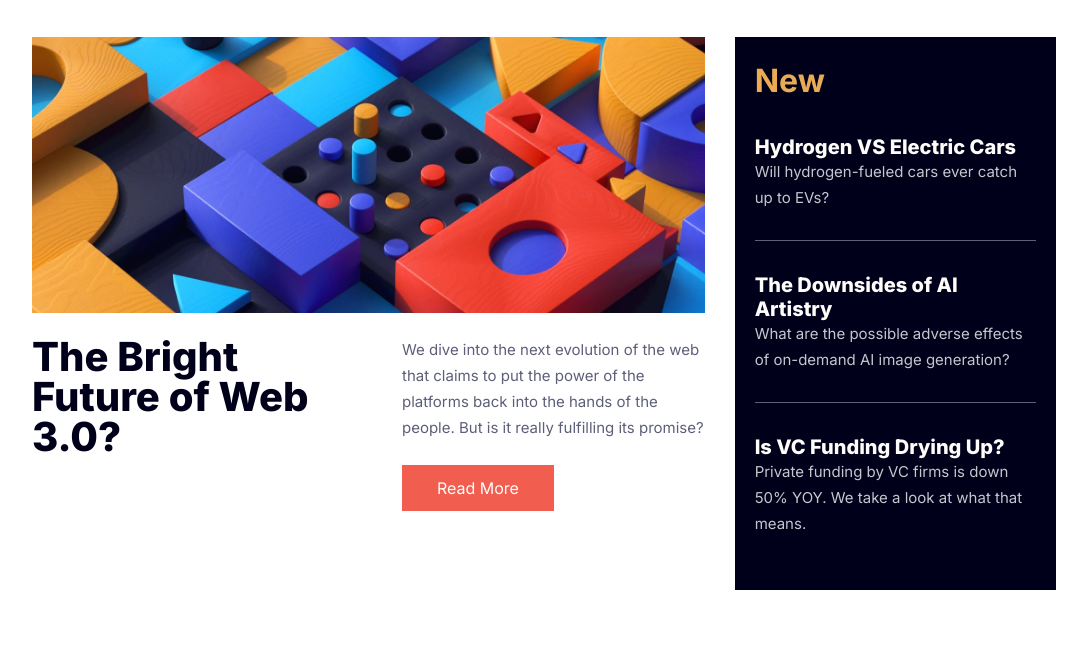
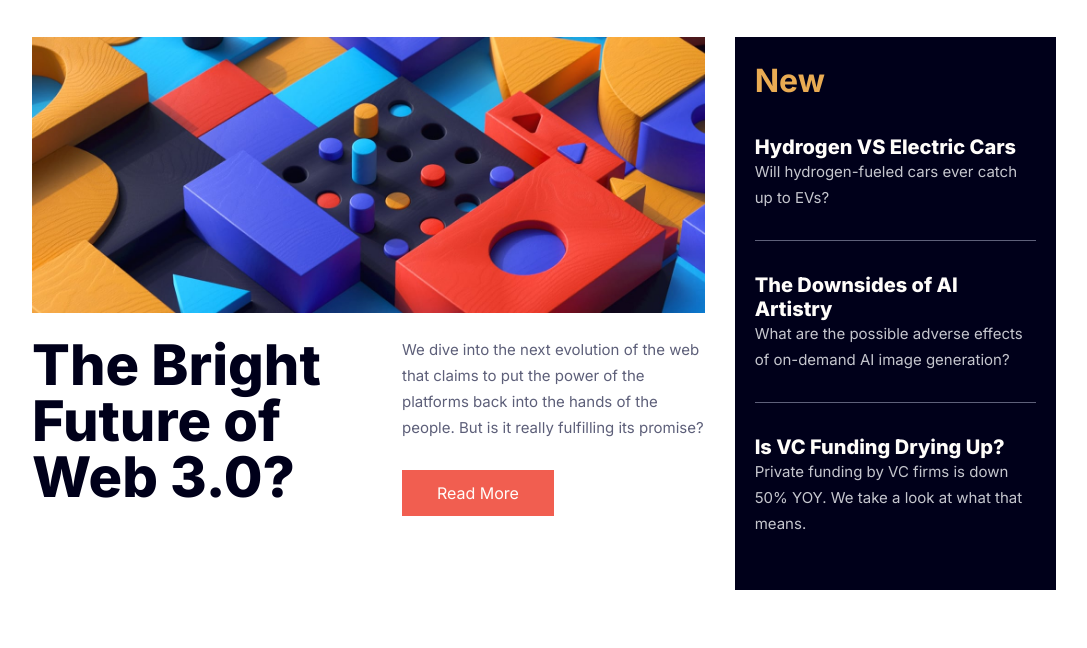
Before and after one commit to EdwardShanahan07/news-homepage-solution, a website: page index.html in a window 1280 px wide. Shown: the part 152-800 px from the top of the page, without its empty margins (96-1183 px from the left). Drawn offline with Linux system fonts and the light colour scheme.

Commit message:
Add style to main popular desktop view

```diff
--- a/assets/css/index.css
+++ b/assets/css/index.css
@@ -145,54 +145,59 @@ header {
     font-weight: 800;
     line-height: 2.5rem;
     margin-bottom: 1rem; }
-  /* line 93, src/scss/partials/_main.scss */
+    @media (min-width: 1000px) {
+      /* line 85, src/scss/partials/_main.scss */
+      .main__popular h1 {
+        font-size: 3.5rem;
+        line-height: 3.5rem; } }
+  /* line 98, src/scss/partials/_main.scss */
   .main__popular p {
     color: #5d5f79;
     font-size: 0.9375rem;
     line-height: 1.625rem;
-    margin-bottom: 1.5rem; }
-  /* line 100, src/scss/partials/_main.scss */
+    margin-bottom: 1.8125rem; }
+  /* line 105, src/scss/partials/_main.scss */
   .main__popular .btn {
     color: #fffdfa;
     background-color: #f15e50;
     text-decoration: none;
     padding: 0.8125rem 2.1875rem;
     display: inline-block; }
-    /* line 107, src/scss/partials/_main.scss */
+    /* line 112, src/scss/partials/_main.scss */
     .main__popular .btn:hover {
       background-color: #00001a; }
 
 @media (min-width: 1000px) {
-  /* line 113, src/scss/partials/_main.scss */
+  /* line 118, src/scss/partials/_main.scss */
   .main__trending {
     display: flex;
     justify-content: space-between;
     grid-column: 1 / -1; } }
 
-/* line 120, src/scss/partials/_main.scss */
+/* line 125, src/scss/partials/_main.scss */
 .main__trending-group {
   display: grid;
   grid-template-columns: 120px 1fr;
   gap: 1.5rem; }
   @media (min-width: 1000px) {
-    /* line 120, src/scss/partials/_main.scss */
+    /* line 125, src/scss/partials/_main.scss */
     .main__trending-group {
       flex-basis: 30%; } }
-  /* line 129, src/scss/partials/_main.scss */
+  /* line 134, src/scss/partials/_main.scss */
   .main__trending-group:not(:last-child) {
     margin-bottom: 2rem; }
     @media (min-width: 1000px) {
-      /* line 129, src/scss/partials/_main.scss */
+      /* line 134, src/scss/partials/_main.scss */
       .main__trending-group:not(:last-child) {
         margin-bottom: 0rem; } }
 
-/* line 138, src/scss/partials/_main.scss */
+/* line 143, src/scss/partials/_main.scss */
 .main__trending h2 {
   color: #c5c6ce;
   font-size: 2rem;
   margin-bottom: 0.75rem; }
 
-/* line 144, src/scss/partials/_main.scss */
+/* line 149, src/scss/partials/_main.scss */
 .main__trending a {
   color: #00001a;
   font-weight: 800;
@@ -200,7 +205,7 @@ header {
   display: block;
   margin-bottom: 0.625rem; }
 
-/* line 152, src/scss/partials/_main.scss */
+/* line 157, src/scss/partials/_main.scss */
 .main__trending p {
   color: #5d5f79;
   line-height: 26px; }
```
